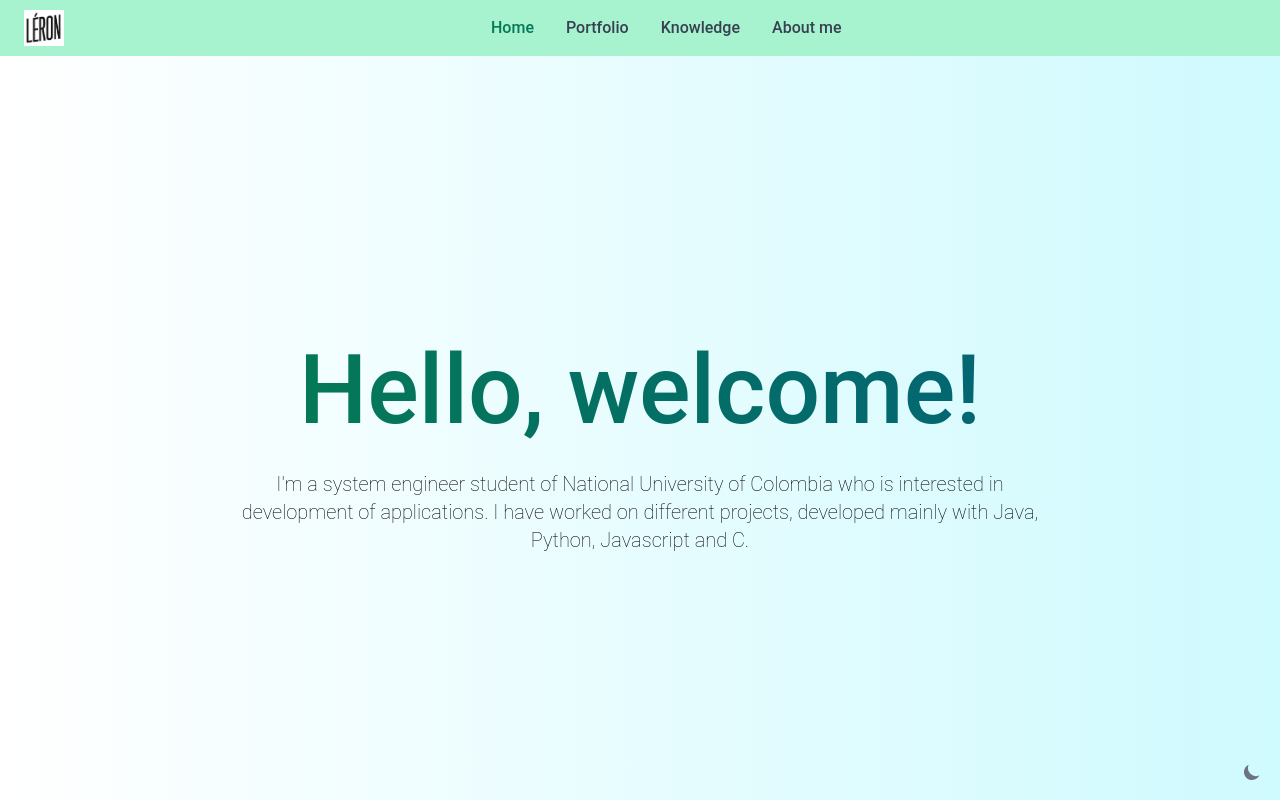
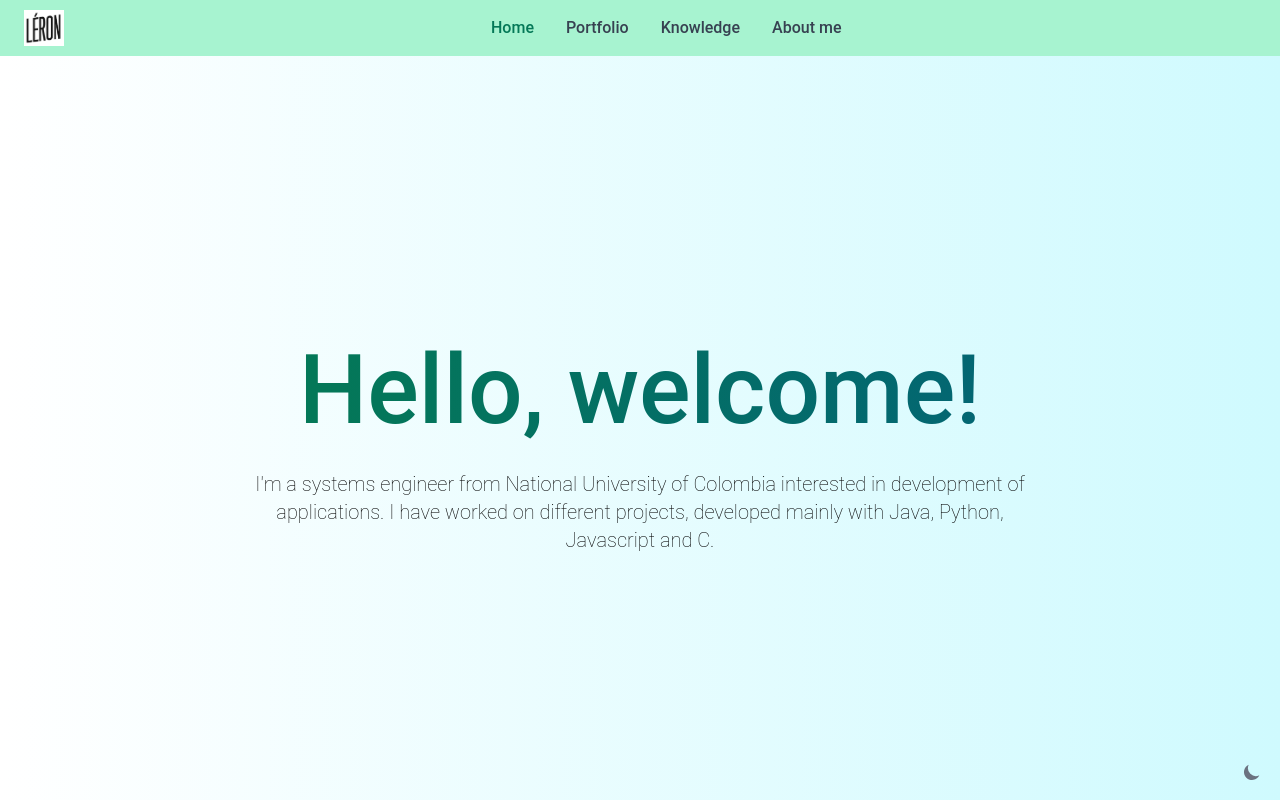
Before and after one commit to LeronArenwino/leronarenwino_page, a Vue app: page / in a window 1280 px wide. Shown: the top 800 px of the page. Built offline with nearby package versions, Linux system fonts and the light colour scheme; no server answers; the database is empty.

Commit message:
:zap: New description

```diff
--- a/src/views/HomeView.vue
+++ b/src/views/HomeView.vue
@@ -21,9 +21,9 @@ const store = useDataStore();
       <p
         class="mb-8 text-lg font-thin text-black lg:text-xl sm:px-16 xl:px-48 dark:text-gray-400"
       >
-        I'm a system engineer student of National University of Colombia who is
-        interested in development of applications. I have worked on different
-        projects, developed mainly with Java, Python, Javascript and C.
+        I'm a systems engineer from National University of Colombia interested
+        in development of applications. I have worked on different projects,
+        developed mainly with Java, Python, Javascript and C.
       </p>
     </section>
     <section
```
